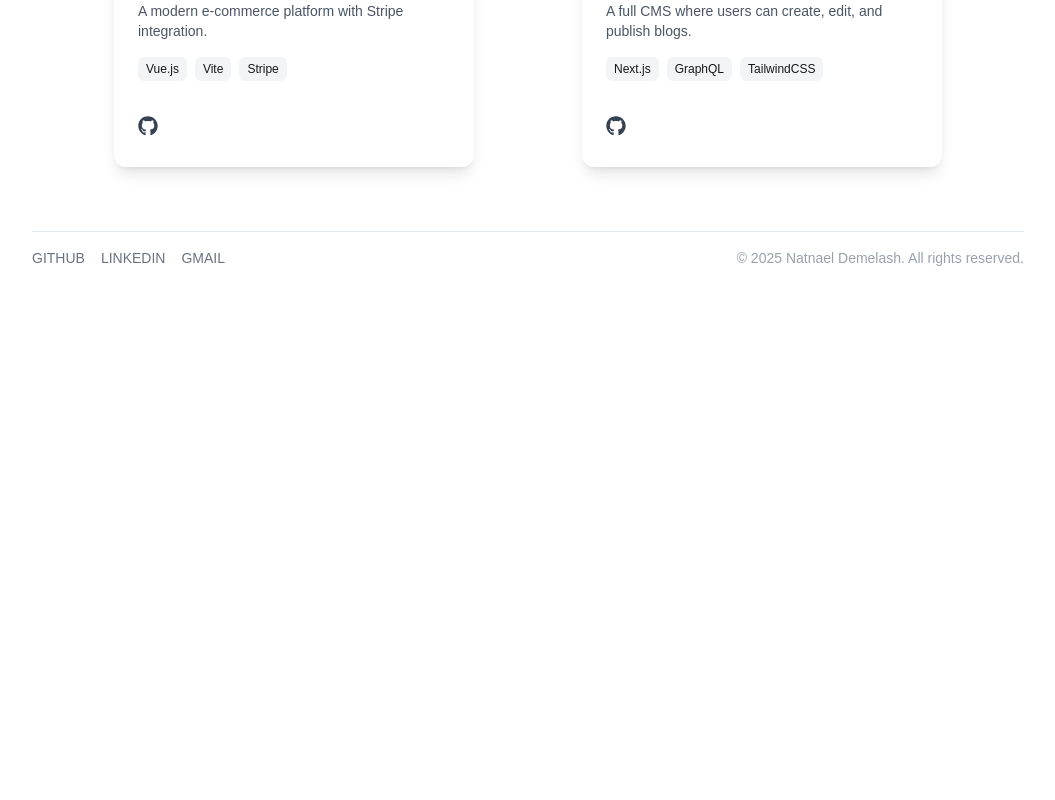
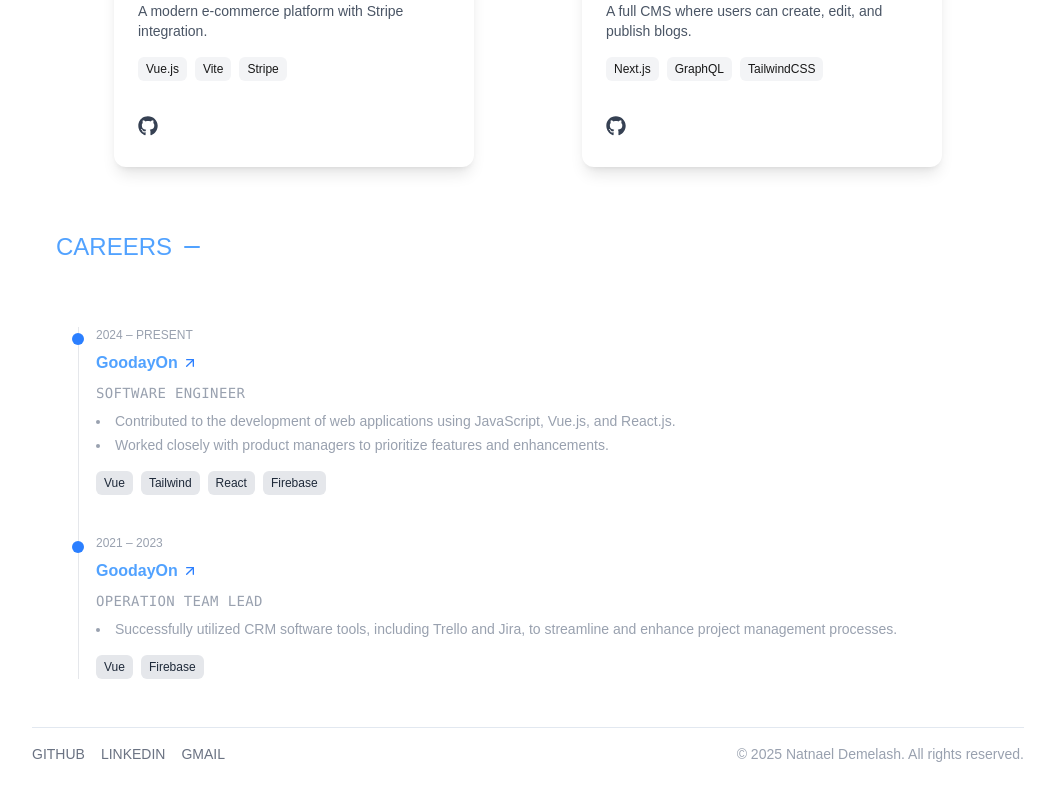
Before and after one commit to NatnaelDemelash/Nat.dev, a Next.js app: page / in a window 1280 px wide. Shown: the part 2685-3485 px from the top of the page, without its empty margins (112-1167 px from the left). Before the commit the page ends 2993 px from the top, so only its background shows below. Built offline with nearby package versions, Linux system fonts and the light colour scheme; a web font is replaced by a local one.

Commit message:
timeline experience/career section

```diff
--- a/app/page.tsx
+++ b/app/page.tsx
@@ -1,5 +1,6 @@
 import Footer from '@/components/Footer';
 import Navbar from '@/components/Navbar';
+import Experience from '@/sections/Experience';
 import Hero from '@/sections/Hero';
 import Projects from '@/sections/Projects';
 import TechStack from '@/sections/TechStacks';
@@ -13,6 +14,7 @@
         <Hero />
         <TechStack />
         <Projects />
+        <Experience />
       </main>
       <Footer />
     </div>
--- /dev/null
+++ b/sections/Experience.tsx
@@ -0,0 +1,93 @@
+import React from 'react';
+import { ArrowUpRight, Minus } from 'lucide-react'; // optional icon library (or use your own)
+
+export default function Experience() {
+  const experiences = [
+    {
+      date: '2024 – Present',
+      company: 'GoodayOn',
+      companyLink: 'https://gooday.io',
+      title: 'Software Engineer',
+      description: [
+        'Contributed to the development of web applications using JavaScript, Vue.js, and React.js.',
+        'Worked closely with product managers to prioritize features and enhancements.',
+      ],
+      techStack: ['Vue', 'Tailwind', 'React', 'Firebase'],
+    },
+    {
+      date: '2021 – 2023',
+      company: 'GoodayOn',
+      companyLink: 'https://gooday.io',
+      title: 'Operation Team Lead',
+      description: [
+        'Successfully utilized CRM software tools, including Trello and Jira, to streamline and enhance project management processes.',
+      ],
+      techStack: ['Vue', 'Firebase'],
+    },
+  ];
+
+  return (
+    <section className="flex flex-col gap-10 mt-10 mb-12">
+      <div className="flex items-center gap-2 mb-6">
+        <h2 className="text-2xl text-blue-400 uppercase">Careers</h2>
+        <Minus className="text-blue-400" />
+      </div>
+      <div className="relative ml-4">
+        {/* Vertical timeline line */}
+        <div className="absolute left-[5.5px] top-0 h-full w-px bg-gray-200" />
+
+        {experiences.map((exp, index) => (
+          <div key={index} className="relative pl-6 mb-10 last:mb-0">
+            {/* Timeline Dot */}
+            <div className="absolute left-0 top-1.5 w-3 h-3 rounded-full bg-blue-500 z-10" />
+
+            {/* Content */}
+            <div className="flex flex-col gap-2">
+              {/* Date */}
+              <span className="text-xs uppercase text-gray-400">
+                {exp.date}
+              </span>
+
+              {/* Company */}
+              <div className="flex items-center gap-1">
+                <a
+                  href={exp.companyLink}
+                  target="_blank"
+                  rel="noopener noreferrer"
+                  className="font-semibold text-blue-400 hover:underline"
+                >
+                  {exp.company}
+                </a>
+                <ArrowUpRight size={16} className="text-blue-500" />
+              </div>
+
+              {/* Title */}
+              <span className="text-sm font-mono text-gray-400 tracking-wide uppercase">
+                {exp.title}
+              </span>
+
+              {/* Description */}
+              <ul className="list-disc list-inside text-gray-400 text-sm space-y-1">
+                {exp.description.map((item, idx) => (
+                  <li key={idx}>{item}</li>
+                ))}
+              </ul>
+
+              {/* Tech Stack */}
+              <div className="flex flex-wrap gap-2 mt-2">
+                {exp.techStack.map((tech, idx) => (
+                  <span
+                    key={idx}
+                    className="px-2 py-1 text-xs bg-gray-200 text-gray-800 rounded-md"
+                  >
+                    {tech}
+                  </span>
+                ))}
+              </div>
+            </div>
+          </div>
+        ))}
+      </div>
+    </section>
+  );
+}
```
